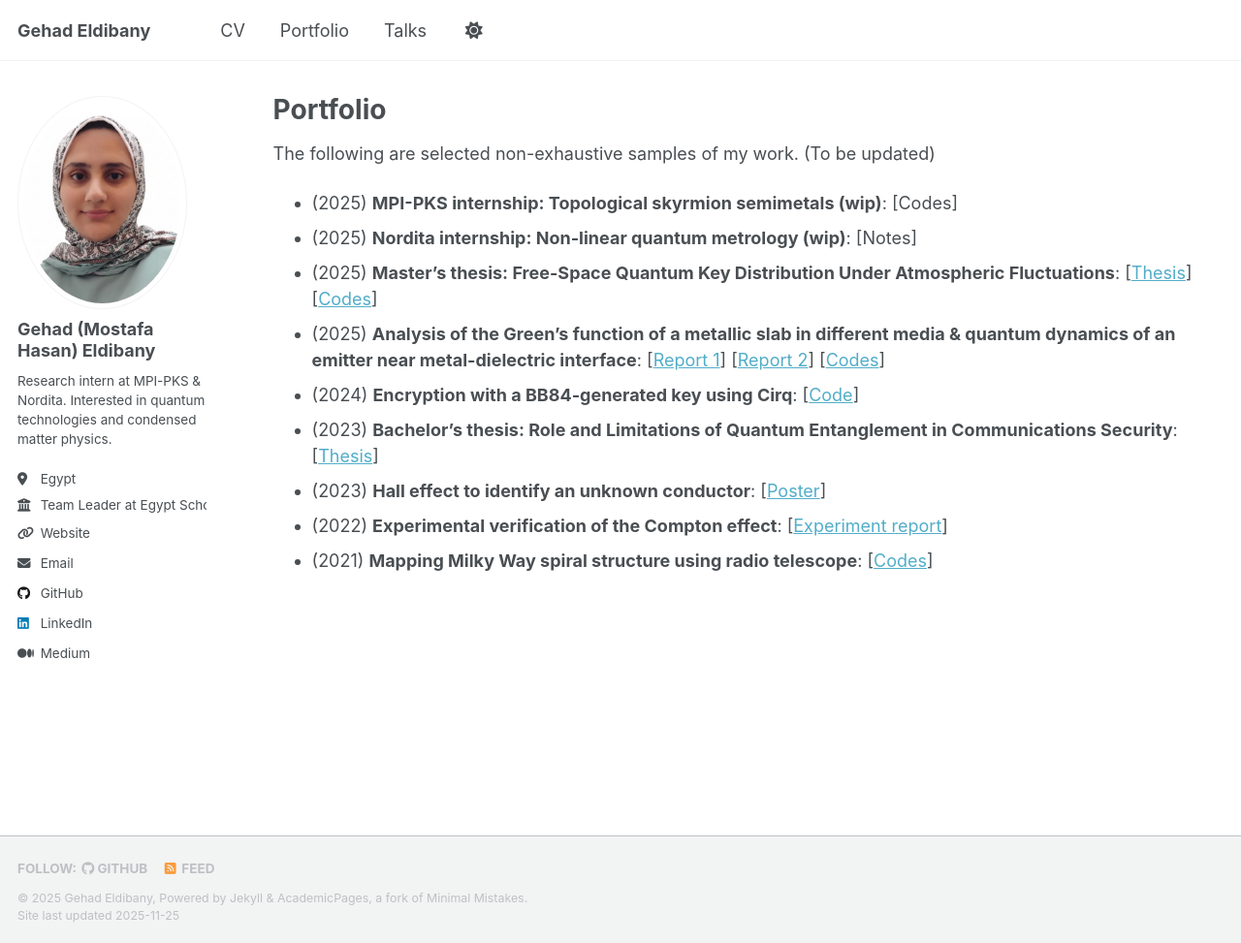
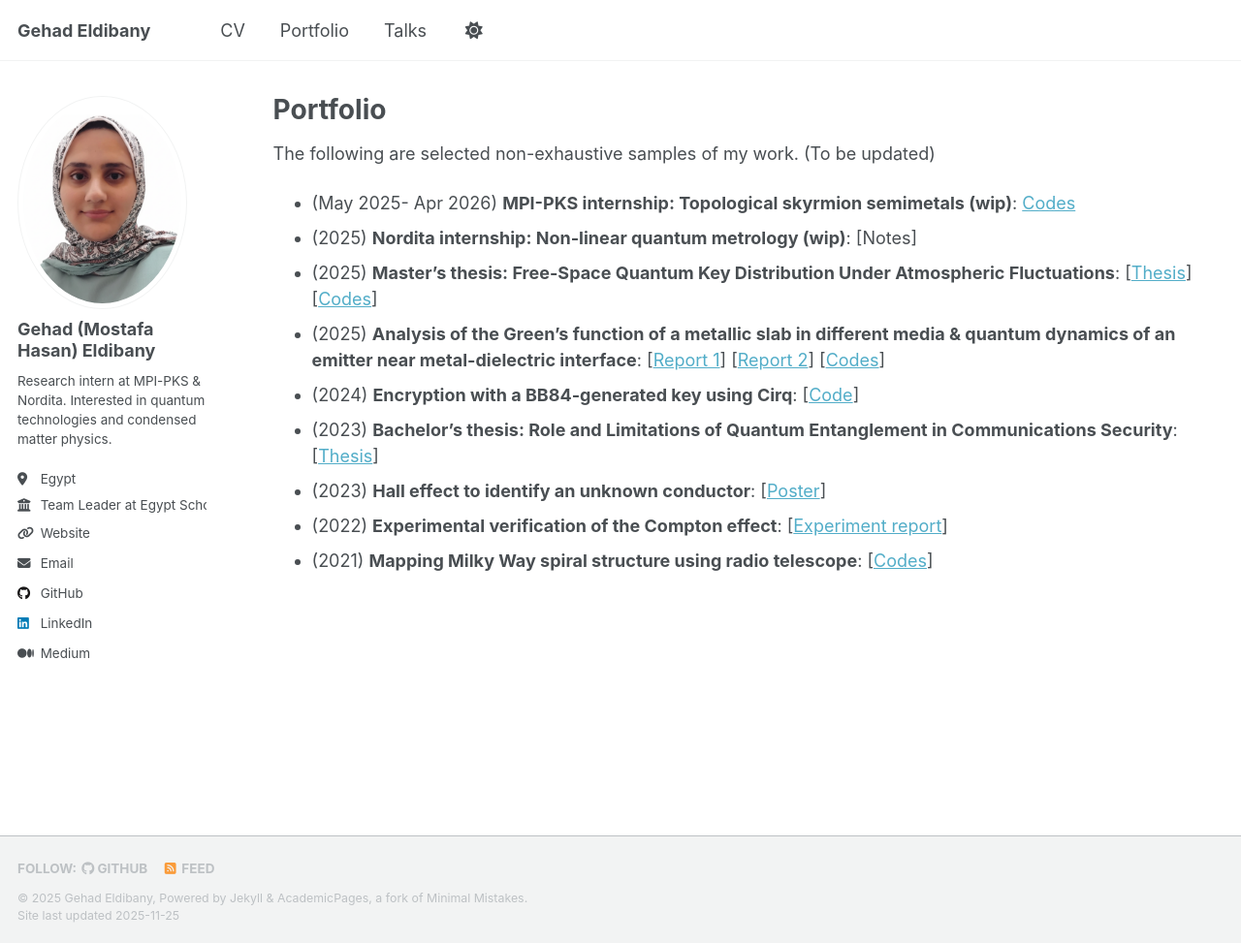
Before and after one commit to gehadibany/gehadibany.github.io, a Jekyll site: the page built from _pages/portfolio.md, in a window 1280 px wide and 973 px high. Shown: the whole window at 97% size. Built offline with Jekyll 4.4.1, drawn with Linux system fonts in a browser that asks for light colours; a script that is not in the unit is left out.

Commit message:
Update portfolio

```diff
--- a/_pages/portfolio.md
+++ b/_pages/portfolio.md
@@ -5,7 +5,7 @@ permalink: /portfolio/
 author_profile: true
 ---
 The following are selected non-exhaustive samples of my work. (To be updated)
-* (2025) **MPI-PKS internship: Topological skyrmion semimetals (wip)**: [Codes]
+* (May 2025- Apr 2026) **MPI-PKS internship: Topological skyrmion semimetals (wip)**: [Codes](https://github.com/gehadibany/topological-phases-simulations)
 * (2025) **Nordita internship: Non-linear quantum metrology (wip)**: [Notes]
 * (2025) **Master's thesis: Free-Space Quantum Key Distribution Under Atmospheric Fluctuations**: [[Thesis](https://gehadibany.github.io/files/Thesis.pdf)] [[Codes](https://github.com/gehadibany/thesis_work)]
 * (2025) **Analysis of the Green’s function of a metallic slab in different media & quantum dynamics of an emitter near metal-dielectric interface**: [[Report 1](https://gehadibany.github.io/files/report_p1.pdf)] [[Report 2](https://gehadibany.github.io/files/report_p2.pdf)] [[Codes](https://github.com/gehadibany/nanophotonics)]
```
